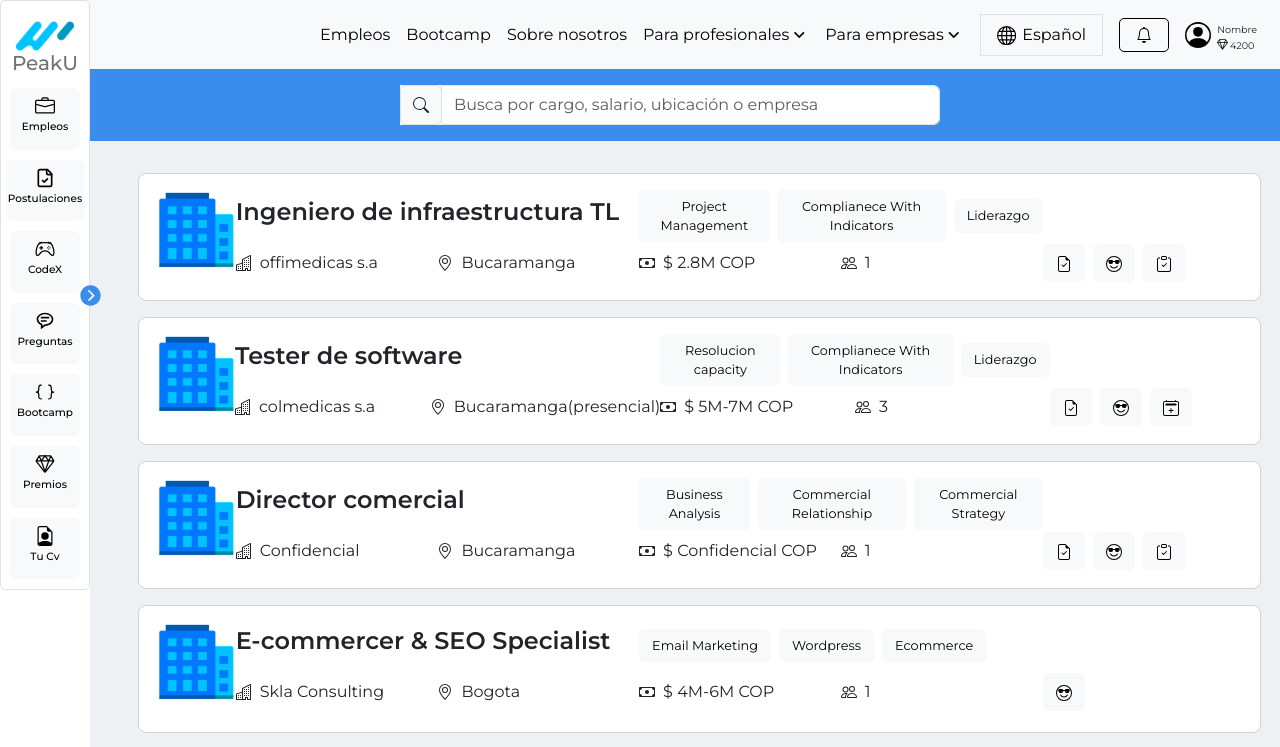
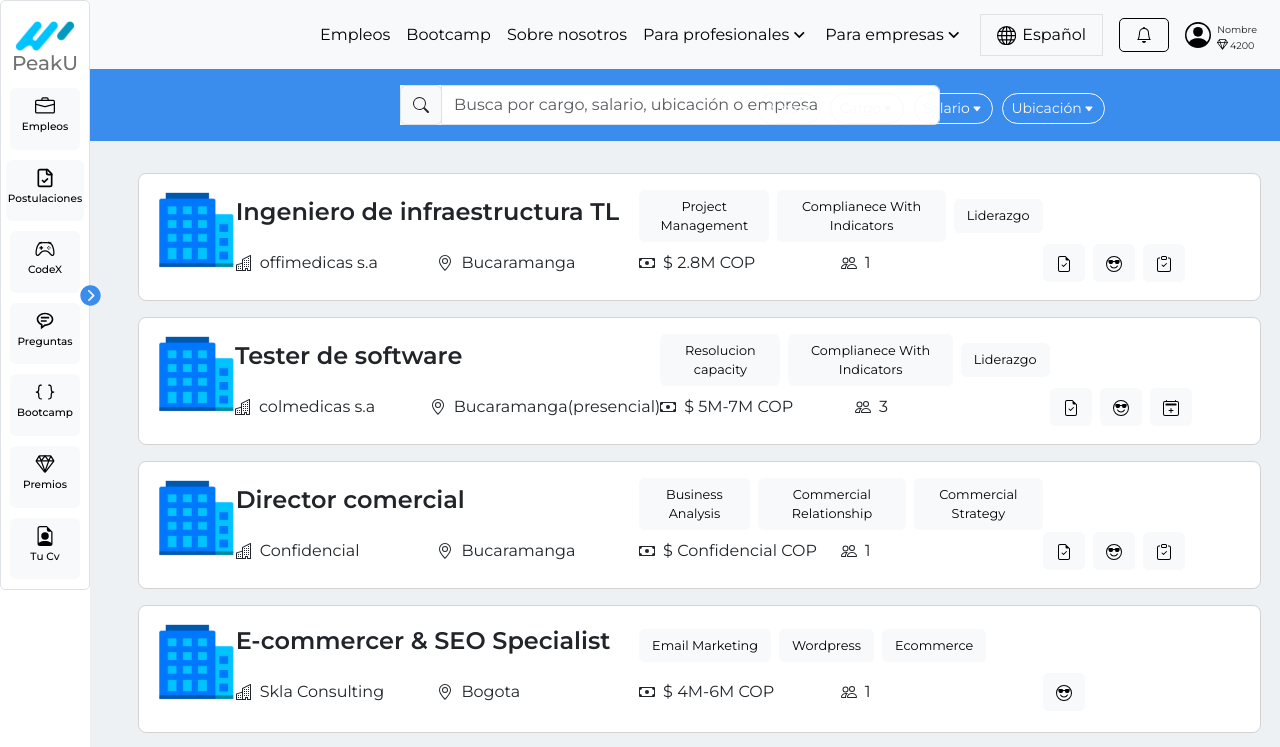
Before and after one commit to walson273/BootcampPeak, a React (Create React App) app in the folder WS3_React/ws3/: page / in a window 1280 px wide. Shown: the top 747 px of the page. Built offline with nearby package versions, Linux system fonts and the light colour scheme.

Commit message:
Headers fin

```diff
--- a/WS3_React/ws3/src/componentes.js
+++ b/WS3_React/ws3/src/componentes.js
@@ -254,10 +254,10 @@
                     <a href="#" class="dropdown__link"> <i class="ri-question-line"></i> Preguntas </a>
                   </li>
                   <li>
-                    <a href="#" class="dropdown__link"> <i class="ri-arrow-up-down-line"></i> Profesores </a>
+                    <a href="#" class="dropdown__link"> <i class="ri-pencil-ruler-line"></i> Profesores </a>
                   </li>
                   <li>
-                    <a href="#" class="dropdown__link"> <i class="ri-arrow-up-down-line"></i> Bootcamp </a>
+                    <a href="#" class="dropdown__link"> <i class="ri-bootstrap-line"></i> Bootcamp </a>
                   </li>
                 </ul>
               </li>
@@ -270,28 +270,28 @@
                     <a href="#" class="dropdown__link"><i class="ri-pie-chart-line"></i> Inicio</a>
                   </li>
                   <li>
-                    <a href="#" class="dropdown__link"> <i class="ri-arrow-up-down-line"></i> Publicar empleo </a>
+                    <a href="#" class="dropdown__link"> <i class="ri-account-box-line"></i> Publicar empleo </a>
                   </li>
                   <li>
-                    <a href="#" class="dropdown__link"> <i class="ri-arrow-up-down-line"></i> Nuestro proceso </a>
+                    <a href="#" class="dropdown__link"> <i class="ri-bar-chart-grouped-line"></i> Nuestro proceso </a>
                   </li>
                   <li>
-                    <a href="#" class="dropdown__link"> <i class="ri-arrow-up-down-line"></i> Precios </a>
+                    <a href="#" class="dropdown__link"> <i class="ri-money-dollar-circle-line"></i> Precios </a>
                   </li>
                   <li>
-                    <a href="#" class="dropdown__link"> <i class="ri-arrow-up-down-line"></i> Pruebas Online </a>
+                    <a href="#" class="dropdown__link"> <i class="ri-macbook-line"></i> Pruebas Online </a>
                   </li>
                   <li>
-                    <a href="#" class="dropdown__link"> <i class="ri-arrow-up-down-line"></i> Nómina </a>
+                    <a href="#" class="dropdown__link"> <i class="ri-wallet-line"></i> Nómina </a>
                   </li>
                   <li>
-                    <a href="#" class="dropdown__link"> <i class="ri-arrow-up-down-line"></i> Blog </a>
+                    <a href="#" class="dropdown__link"> <i class="ri-blogger-line"></i> Blog </a>
                   </li>
                   <li>
-                    <a href="#" class="dropdown__link"> <i class="ri-arrow-up-down-line"></i> Comercial </a>
+                    <a href="#" class="dropdown__link"> <i class="ri-megaphone-line"></i> Comercial </a>
                   </li>
                   <li>
-                    <a href="#" class="dropdown__link"> <i class="ri-arrow-up-down-line"></i> Caclculadora de salario </a>
+                    <a href="#" class="dropdown__link"> <i class="ri-calculator-line"></i> Caclculadora de salario </a>
                   </li>
                 </ul>
               </li>
@@ -345,7 +345,20 @@
           </div>
           <input id="search-bar" type="search" placeholder="Busca por cargo, salario, ubicación o empresa" class="form-control form-control-md"/>
         </div>
-
+        <div id="filtros" class="text-md-right text-white text-truncate mt-2 mt-md-0 col-md-6 col-12">
+          <button type="button" class="btn btn-outline-light btn-sm rounded-pill">
+            Área<svg viewBox="0 0 16 16" width="1em" height="1em" focusable="false" role="img" aria-label="caret down fill" xmlns="http://www.w3.org/2000/svg" fill="currentColor" class="bi-caret-down-fill b-icon bi"><g data-v-7fda577a="" transform="translate(8 8) scale(0.7 0.7) translate(-8 -8)"><path d="M7.247 11.14 2.451 5.658C1.885 5.013 2.345 4 3.204 4h9.592a1 1 0 0 1 .753 1.659l-4.796 5.48a1 1 0 0 1-1.506 0z"></path></g></svg>
+          </button>
+          <button type="button" class="btn btn-outline-light btn-sm rounded-pill">
+            Cargo<svg viewBox="0 0 16 16" width="1em" height="1em" focusable="false" role="img" aria-label="caret down fill" xmlns="http://www.w3.org/2000/svg" fill="currentColor" class="bi-caret-down-fill b-icon bi"><g data-v-7fda577a="" transform="translate(8 8) scale(0.7 0.7) translate(-8 -8)"><path d="M7.247 11.14 2.451 5.658C1.885 5.013 2.345 4 3.204 4h9.592a1 1 0 0 1 .753 1.659l-4.796 5.48a1 1 0 0 1-1.506 0z"></path></g></svg>
+          </button>
+          <button type="button" class="btn btn-outline-light btn-sm rounded-pill">
+            Salario<svg  viewBox="0 0 16 16" width="1em" height="1em" focusable="false" role="img" aria-label="caret down fill" xmlns="http://www.w3.org/2000/svg" fill="currentColor" class="bi-caret-down-fill b-icon bi"><g data-v-7fda577a="" transform="translate(8 8) scale(0.7 0.7) translate(-8 -8)"><path d="M7.247 11.14 2.451 5.658C1.885 5.013 2.345 4 3.204 4h9.592a1 1 0 0 1 .753 1.659l-4.796 5.48a1 1 0 0 1-1.506 0z"></path></g></svg>
+          </button>
+          <button  type="button" class="btn btn-outline-light btn-sm rounded-pill">
+            Ubicación<svg viewBox="0 0 16 16" width="1em" height="1em" focusable="false" role="img" aria-label="caret down fill" xmlns="http://www.w3.org/2000/svg" fill="currentColor" class="bi-caret-down-fill b-icon bi"><g data-v-7fda577a="" transform="translate(8 8) scale(0.7 0.7) translate(-8 -8)"><path d="M7.247 11.14 2.451 5.658C1.885 5.013 2.345 4 3.204 4h9.592a1 1 0 0 1 .753 1.659l-4.796 5.48a1 1 0 0 1-1.506 0z"></path></g></svg>
+          </button>
+        </div>
       </div>
     </React.Fragment>
   );
--- a/WS3_React/ws3/src/index.css
+++ b/WS3_React/ws3/src/index.css
@@ -277,6 +277,7 @@
       top: 4rem;
       pointer-events: initial;
       transition: top .3s;
+      z-index: 1;
     }
 
     .dropdown__item:hover .dropdown__arrow {
@@ -328,6 +329,18 @@
 #lupa{
   display: flex;;
   padding: auto;
+  cursor: pointer;
+}
+#filtros{
+  margin-left: auto;
+  margin-right: 0;
+  width: 30rem;
+  position: relative;
+  bottom: 2rem;
+  right: 3rem;
+  button{
+    margin: 0 0.3rem;
+  }
 }
 /*----------------------------SlideBar------------------------- */
 
```
Lines whose indentation alone changed are shown as unchanged.
